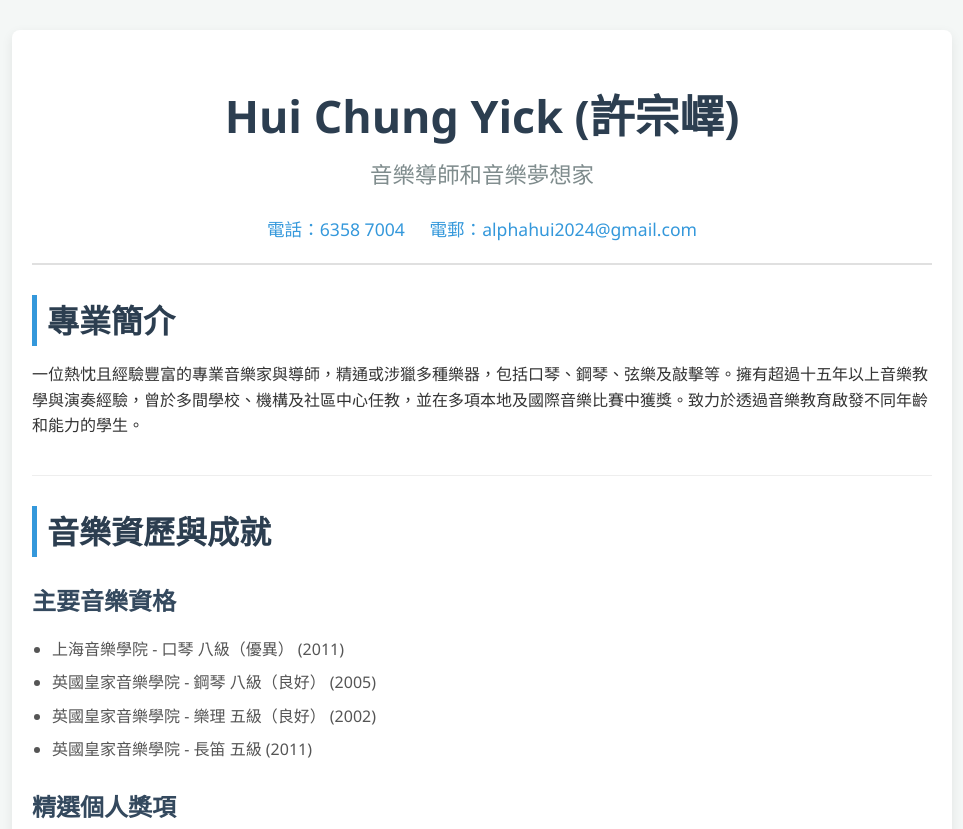
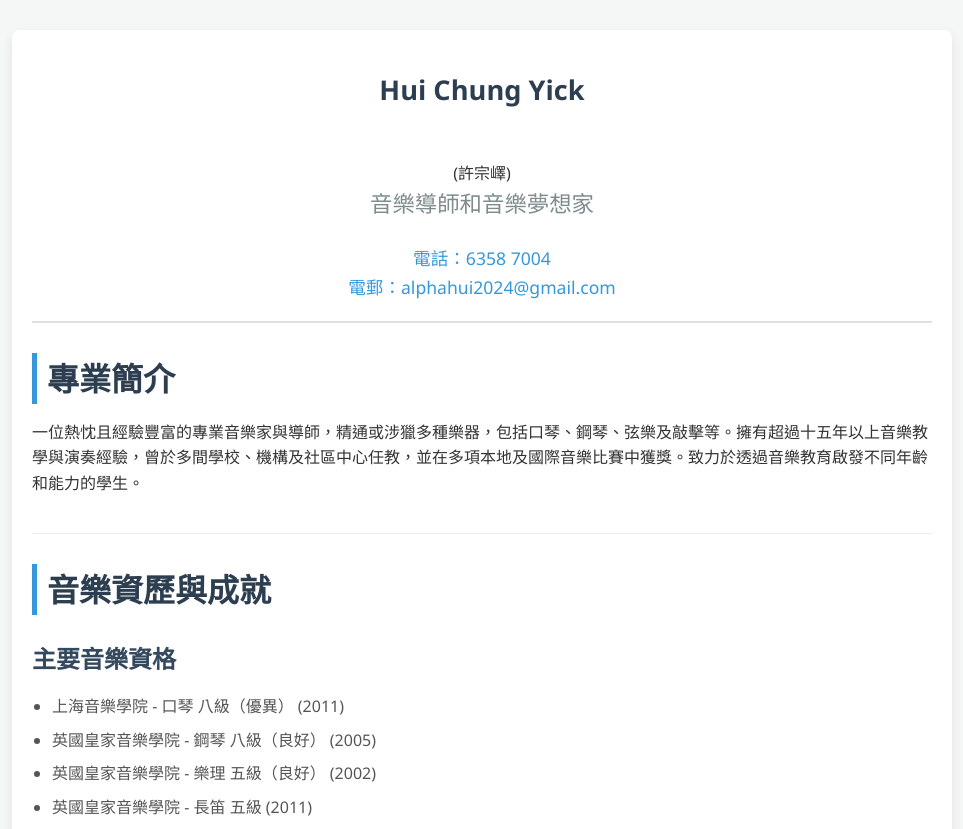
Before and after one commit to music-here/Home, a plain HTML site: page index.html in a window 1280 px wide. Shown: the top 829 px of the page, without its empty margins (158-1121 px from the left). Drawn offline with Linux system fonts and the light colour scheme.

Commit message:
Update index.html

```diff
--- a/index.html
+++ b/index.html
@@ -28,7 +28,7 @@
             margin-bottom: 30px;
         }
         header h1 {
-            font-size: 2.8em;
+            font-size: 1.7em;
             color: #2c3e50;
             margin-bottom: 5px;
         }
@@ -103,10 +103,13 @@
 <body>
     <div class="container">
         <header>
-            <h1>Hui Chung Yick (許宗嶧)</h1>
+            <h1>Hui Chung Yick </h1>
+            <br>
+              <h1></h1>  (許宗嶧)</h1>
             <p>音樂導師和音樂夢想家</p>
             <div class="contact-info">
                 <a href="tel:63587004">電話：6358 7004</a>
+                <br>
                 <a href="mailto:alphahui2024@gmail.com">電郵：alphahui2024@gmail.com</a>
             </div>
         </header>
```
